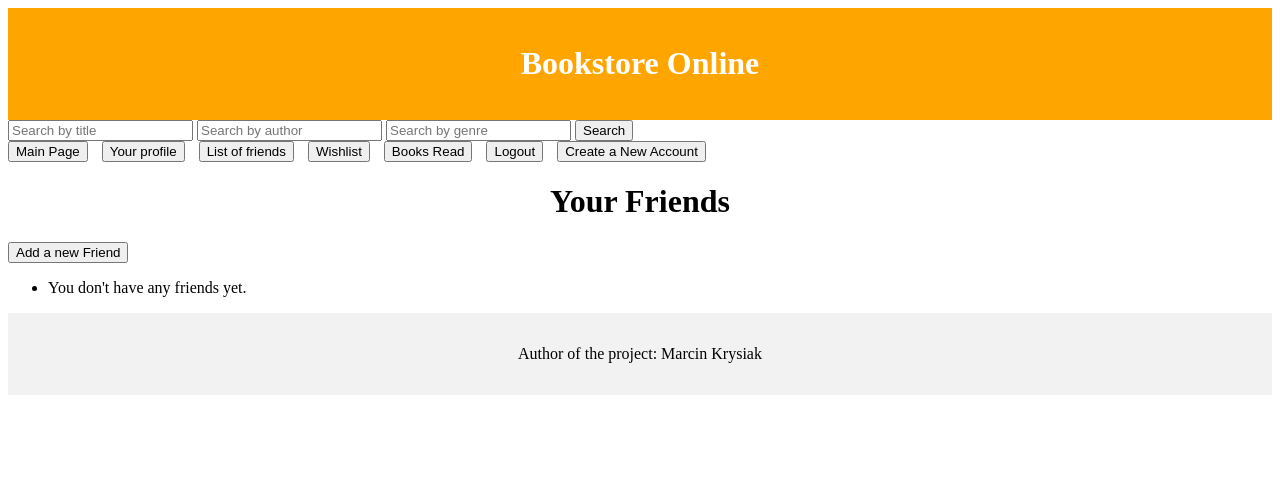
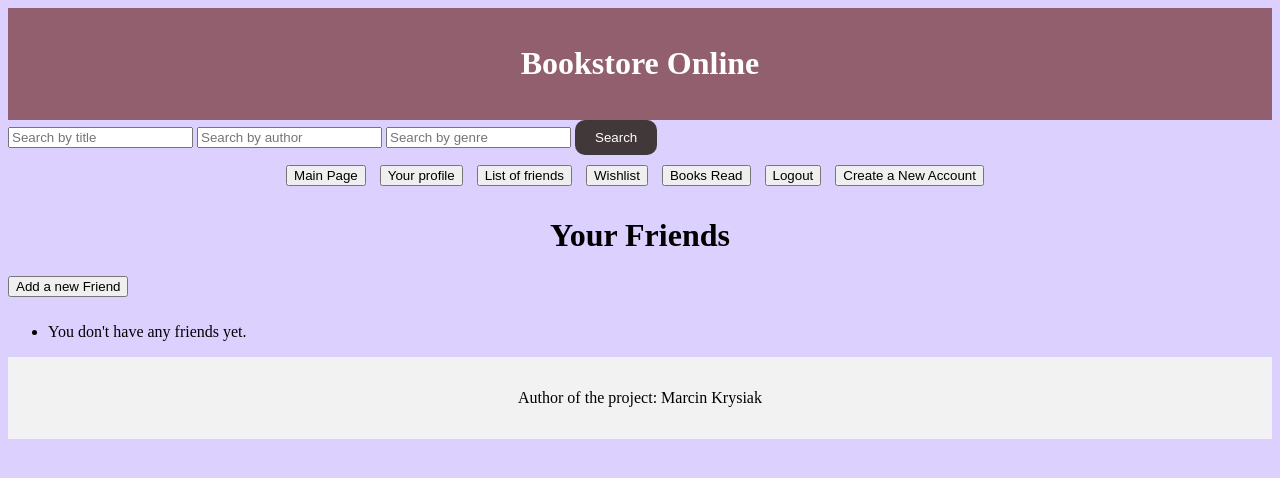
Before and after one commit to marcin-design/Bookstore-Community, a Django app: page /friends_list/ in a window 1280 px wide. Shown: the top 478 px of the page. Run offline with Django 4.2, Linux system fonts and the light colour scheme; the visitor is signed in with stand-in values (Sample User, id 1); data comes from the database, SQL or seed files in the repository; data that the repository does not hold is empty; some libraries are stand-ins or nearby versions.

Commit message:
visual effects added to htmls

```diff
--- a/bookstore_app/templates/bookstore_app/base.html
+++ b/bookstore_app/templates/bookstore_app/base.html
@@ -6,7 +6,7 @@
     <title>{% block title %}Bookstore Online{% endblock %}</title>
     <style>
          header {
-                    background-color: #FFA500;
+                    background-color: #915F6D;
                     color: white;
                     text-align: center;
                     padding: 1em 0;
@@ -14,10 +14,8 @@
         form {
             display: inline-block;
             margin-right: 10px;
-        }
-        #user_description {
-            margin-top: 20px;
-            display: block;
+            margin-bottom: 10px;
+
         }
         h1 {
             text-align: center;
@@ -27,8 +25,19 @@
             padding: 1em 0;
             background-color: #f2f2f2;
         }
+        button {
+            background-color: #413839;
+            color: white;
+            border: none;
+            padding: 10px 20px;
+            border-radius: 10px;
+    }
+        div {
+            text-align: center;
+
+        }
     </style>
-<body>
+<body style="background-color: #DCD0FF;">
     <header>
         <h1>Bookstore Online</h1>
     </header>
@@ -38,6 +47,7 @@
     <input type="text" name="genre" placeholder="Search by genre">
     <button type="submit">Search</button>
         </form><br>
+    <div>
     <form method="get" action="{% url 'main' %}">
         <input type="submit" value="Main Page">
     </form>
@@ -62,6 +72,7 @@
     <form method="get" action="{% url 'registration' %}">
         <input type="submit" value="Create a New Account">
     </form>
+    </div>
         {% block content %}
         {% endblock %}
     <footer>
--- a/bookstore_app/templates/bookstore_app/friends_list.html
+++ b/bookstore_app/templates/bookstore_app/friends_list.html
@@ -5,18 +5,28 @@
 <head>
     <title>Your Friends</title>
 </head>
+<style>
+    .remove-button {
+            background-color: #413839;
+            color: white;
+            border: none;
+            padding: 10px 20px;
+            border-radius: 10px;
+    }
+</style>
 <body>
     <h1>Your Friends</h1>
-        <form method="get" action="{% url 'add_friend' %}">
+        <form method="get" class="add_button" action="{% url 'add_friend' %}">
             <input type="submit" value="Add a new Friend">
         </form>
     <ul>
     {% for friend in friends %}
         <li>{{ friend.user.username }}</li>
-        <form method="post" action="{% url 'remove_friend' friend.id %}">
+        <form method="post" name="buttons" action="{% url 'remove_friend' friend.id %}">
             {% csrf_token %}
             <input type="hidden" name="friend_id" value="{{ friend.id }}">
-            <input type="submit" name="action" value="Remove the friend">
+            <input type="submit" name="action" value="Remove the friend" class="remove-button">
+
         </form>
     {% empty %}
         <li>You don't have any friends yet.</li>
```
